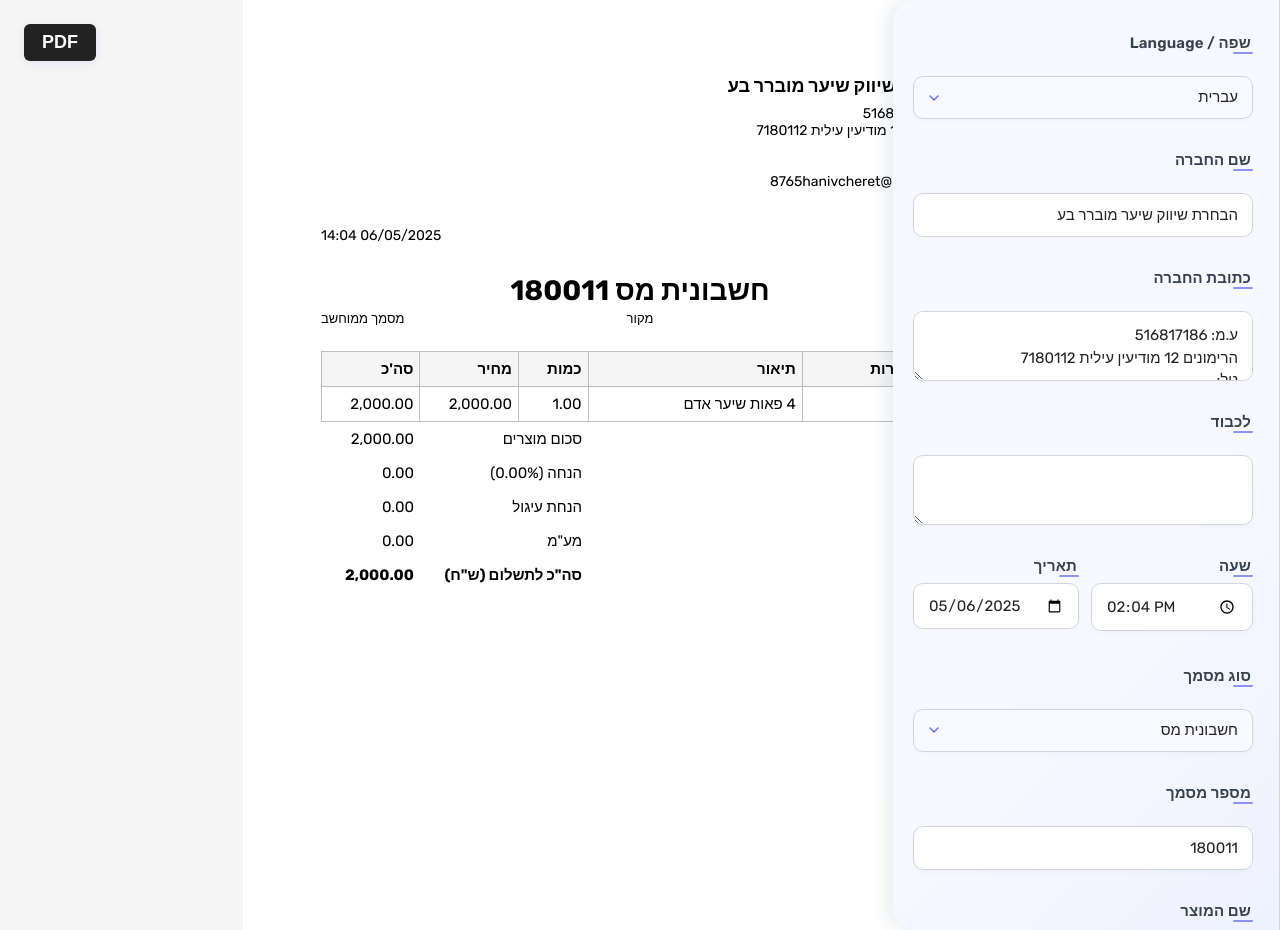
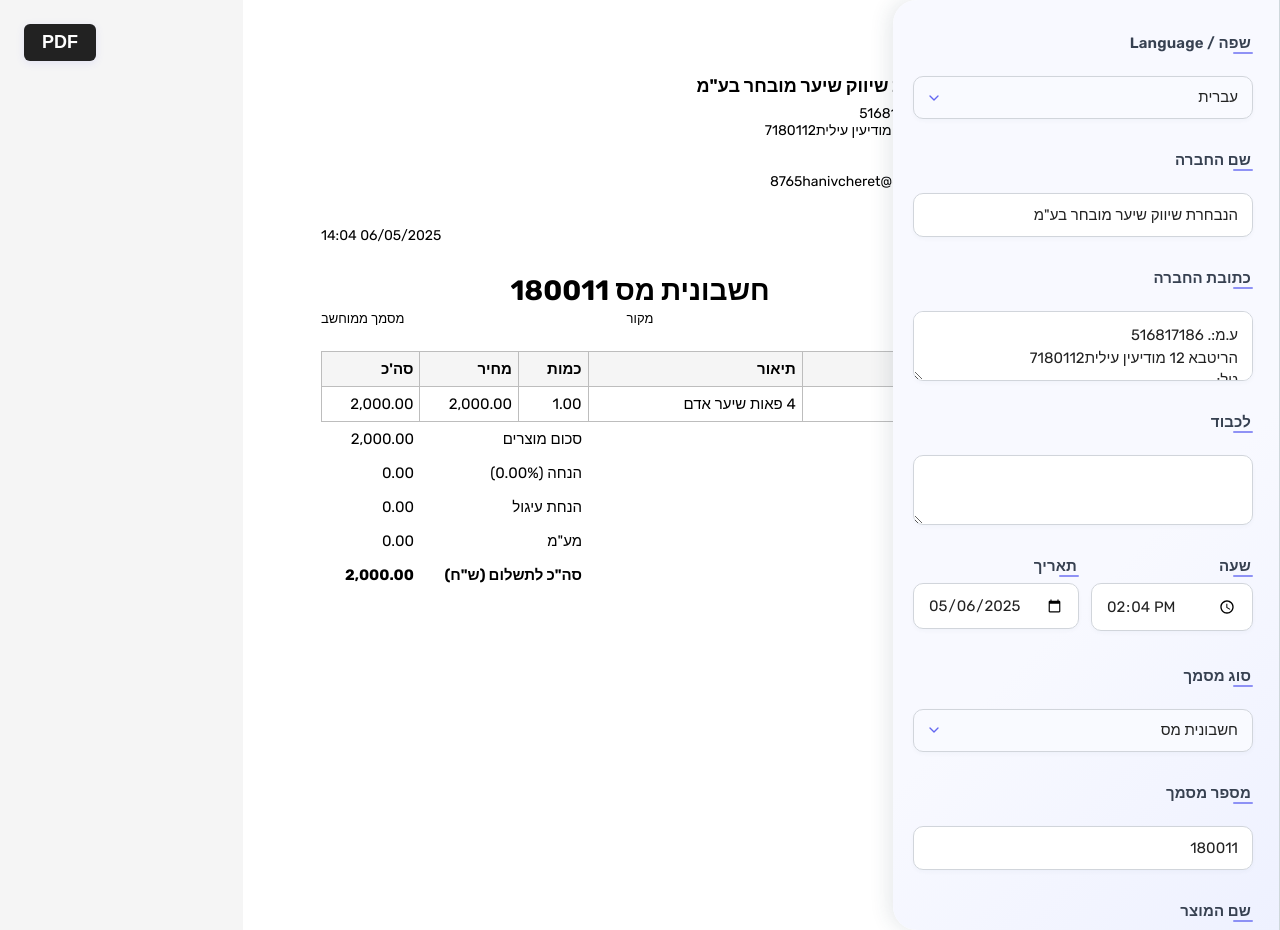
Before and after one commit to shlomoi10/invoice, a plain HTML site: page index.html in a window 1280 px wide. Drawn offline with Linux system fonts and the light colour scheme.

Commit message:
Update index.html

```diff
--- a/index.html
+++ b/index.html
@@ -385,10 +385,10 @@
                     <option value="en">English</option>
                 </select>
                 <label for="companyNameInput">שם החברה</label>
-                <input type="text" id="companyNameInput" value="הבחרת שיווק שיער מוברר בע"מ" />
+                <input type="text" id="companyNameInput" value="הנבחרת שיווק שיער מובחר בע"מ" />
                 <label for="companyAddressInput">כתובת החברה</label>
-                <textarea id="companyAddressInput">ע.מ: 516817186
-הרימונים 12 מודיעין עילית 7180112
+                <textarea id="companyAddressInput">ע.מ:. 516817186
+הריטבא 12 מודיעין עילית7180112
 טל:
 פקס:
 8765hanivcheret@gmail.com</textarea>
@@ -407,8 +407,8 @@
                 <label for="invoiceTypeSelect">סוג מסמך</label>
                 <select id="invoiceTypeSelect">
                     <option value="חשבונית מס" selected>חשבונית מס</option>
-                    <option value="חשבונית מס/קבלה">חשבונית מס/קבלה</option>
-                    <option value="קבלה">קבלה</option>
+                    <option value="חשבונית מס/קבלה" disabled>חשבונית מס/קבלה (נעול)</option>
+                    <option value="קבלה" disabled>קבלה (נעול)</option>
                 </select>
                 <label for="invoiceNumberMainInput">מספר מסמך</label>
                 <input type="text" id="invoiceNumberMainInput" value="180011" />
@@ -442,12 +442,12 @@
                 <div class="container">
                     <div class="header">
                         <div>
-                            <div class="company-details" id="companyName">הבחרת שיווק שיער מוברר בע"מ</div>
+                            <div class="company-details" id="companyName">הנבחרת שיווק שיער מובחר בע"מ</div>
                             <div class="company-info" id="companyAddress">
-                                ע.מ: 516817186<br>
-                                הרימונים 12 מודיעין עילית 7180112<br>
-                                טל: <br>
-                                פקס: <br>
+                                ע.מ:. 516817186<br>
+                                הריטבא 12 מודיעין עילית7180112<br>
+                                טל:<br>
+                                פקס:<br>
                                 8765hanivcheret@gmail.com
                             </div>
                         </div>
@@ -472,7 +472,7 @@
                         <table style="width:100%; table-layout: fixed;">
                             <thead>
                                 <tr>
-                                    <th style="width:25%">מוצר/שירות</th>
+                                    <th style="width:25%">מוצר</th>
                                     <th class="desc-col" style="width:35%">תיאור</th>
                                     <th style="width:10%">כמות</th>
                                     <th style="width:15%">מחיר</th>
@@ -574,7 +574,7 @@
             vat: 'מע"מ',
             totalPay: 'סה"כ לתשלום',
             dear: 'לכבוד:',
-            productService: 'מוצר/שירות',
+            productService: 'מוצר',
             docTitle: 'חשבונית מס',
             descCol: 'תיאור',
             amount: 'כמות',
@@ -599,7 +599,7 @@
             vat: 'VAT',
             totalPay: 'Total Payable',
             dear: 'Dear:',
-            productService: 'Product/Service',
+            productService: 'Product',
             docTitle: 'Invoice',
             descCol: 'Description',
             amount: 'Amount',
@@ -612,13 +612,13 @@
     const DOC_TYPE_OPTIONS = {
         he: [
             {value: 'חשבונית מס', label: 'חשבונית מס'},
-            {value: 'חשבונית מס/קבלה', label: 'חשבונית מס/קבלה'},
-            {value: 'קבלה', label: 'קבלה'}
+            {value: 'חשבונית מס/קבלה', label: 'חשבונית מס/קבלה (נעול)', disabled: true},
+            {value: 'קבלה', label: 'קבלה (נעול)', disabled: true}
         ],
         en: [
             {value: 'Invoice', label: 'Invoice'},
-            {value: 'Tax Invoice/Receipt', label: 'Tax Invoice/Receipt'},
-            {value: 'Receipt', label: 'Receipt'}
+            {value: 'Tax Invoice/Receipt', label: 'Tax Invoice/Receipt (Locked)', disabled: true},
+            {value: 'Receipt', label: 'Receipt (Locked)', disabled: true}
         ]
     };
 
@@ -643,10 +643,10 @@
     }
 
     companyNameInput.addEventListener('input', function() {
-        companyName.textContent = this.value || 'הבחרת שיווק שיער מוברר בע"מ';
+        companyName.textContent = this.value || 'הנבחרת שיווק שיער מובחר בע"מ';
     });
     companyAddressInput.addEventListener('input', function() {
-        companyAddress.innerHTML = (this.value || 'ע.מ: 516817186<br>הרימונים 12 מודיעין עילית 7180112<br>טל: <br>פקס: <br>8765hanivcheret@gmail.com').replace(/\n/g, '<br>');
+        companyAddress.innerHTML = (this.value || 'ע.מ:. 516817186<br>הריטבא 12 מודיעין עילית7180112<br>טל:<br>פקס:<br>8765hanivcheret@gmail.com').replace(/\n/g, '<br>');
     });
     toInput.addEventListener('input', function() {
         toValue.textContent = this.value;
@@ -698,6 +698,28 @@
         document.body.classList.add(lang === 'he' ? 'lang-he' : 'lang-en');
         document.querySelector('.page-frame').classList.remove('lang-he', 'lang-en');
         document.querySelector('.page-frame').classList.add(lang === 'he' ? 'lang-he' : 'lang-en');
+
+        // עדכון שם החברה בהתאם לשפה
+        if (lang === 'he') {
+            companyNameInput.value = 'הנבחרת שיווק שיער מובחר בע"מ';
+            companyName.textContent = 'הנבחרת שיווק שיער מובחר בע"מ';
+            companyAddressInput.value = 'ע.מ:. 516817186\nהריטבא 12 מודיעין עילית7180112\nטל:\nפקס:\n8765hanivcheret@gmail.com';
+            companyAddress.innerHTML = 'ע.מ:. 516817186<br>הריטבא 12 מודיעין עילית7180112<br>טל:<br>פקס:<br>8765hanivcheret@gmail.com';
+            productNameInput.value = 'שיער';
+            productNameCell.textContent = 'שיער';
+            productDescInput.value = '4 פאות שיער אדם';
+            productDescCell.textContent = '4 פאות שיער אדם';
+        } else {
+            companyNameInput.value = 'HANIVHERET - PRIME HAIR MARKETING LTD';
+            companyName.textContent = 'HANIVHERET - PRIME HAIR MARKETING LTD';
+            companyAddressInput.value = 'Business ID: 516817186\nHaritba 12 Modiin Illit 7180112\nPhone:\nFax:\n8765hanivcheret@gmail.com';
+            companyAddress.innerHTML = 'Business ID: 516817186<br>Haritba 12 Modiin Illit 7180112<br>Phone:<br>Fax:<br>8765hanivcheret@gmail.com';
+            productNameInput.value = 'HAIR';
+            productNameCell.textContent = 'HAIR';
+            productDescInput.value = '4 Human Hair Wigs';
+            productDescCell.textContent = '4 Human Hair Wigs';
+        }
+
         // עדכון תוויות
         updateLabels(lang);
     }
@@ -708,13 +730,16 @@
         if (lang === 'he') {
             tableHeadings[0].style.width = '25%'; // מוצר/שירות
             tableHeadings[1].style.width = '35%'; // תיאור
+            tableHeadings[2].style.width = '10%'; // כמות
+            tableHeadings[3].style.width = '15%'; // מחיר
+            tableHeadings[4].style.width = '15%'; // סה"כ
         } else {
-            tableHeadings[0].style.width = '20%'; // Product/Service
-            tableHeadings[1].style.width = '40%'; // Description
+            tableHeadings[0].style.width = '25%'; // Product/Service - הגדלה ב-5%
+            tableHeadings[1].style.width = '36%'; // Description
+            tableHeadings[2].style.width = '10%'; // Amount
+            tableHeadings[3].style.width = '14%'; // Price - הקטנה ב-5%
+            tableHeadings[4].style.width = '15%'; // Total
         }
-        tableHeadings[2].style.width = '10%'; // כמות
-        tableHeadings[3].style.width = '15%'; // מחיר
-        tableHeadings[4].style.width = '15%'; // סה"כ
 
         // פאנל צד
         document.querySelector('label[for="toInput"]').innerText = LABELS[lang].to;
@@ -828,14 +853,19 @@
             var option = document.createElement('option');
             option.value = opt.value;
             option.textContent = opt.label;
+            if (opt.disabled) {
+                option.disabled = true;
+            }
             select.appendChild(option);
         });
         // נסה לשמר בחירה קודמת אם יש התאמה, אחרת בחר ראשון
-        var found = Array.from(select.options).some(o => o.value === currentValue);
+        var found = Array.from(select.options).some(o => o.value === currentValue && !o.disabled);
         if(found) select.value = currentValue;
         else select.selectedIndex = 0;
-        // עדכן כותרת במסמך
-        document.getElementById('invoiceTypeTitle').innerText = select.options[select.selectedIndex].text;
+        // עדכן כותרת במסמך - הסר את הטקסט "(נעול)" מהכותרת
+        var titleText = select.options[select.selectedIndex].text;
+        titleText = titleText.replace(/ \(נעול\)$/, '').replace(/ \(Locked\)$/, '');
+        document.getElementById('invoiceTypeTitle').innerText = titleText;
     }
 
     function updateProductTable() {
```
